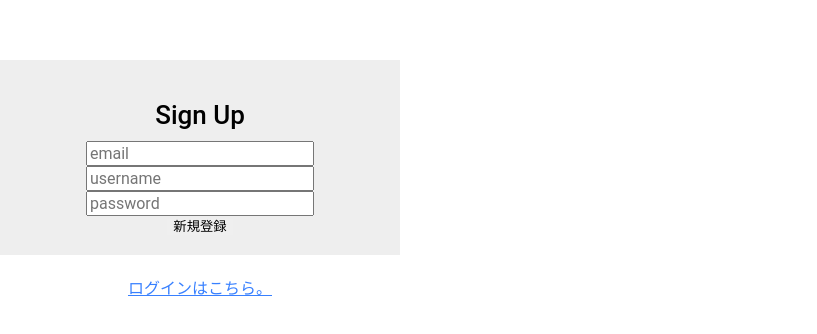
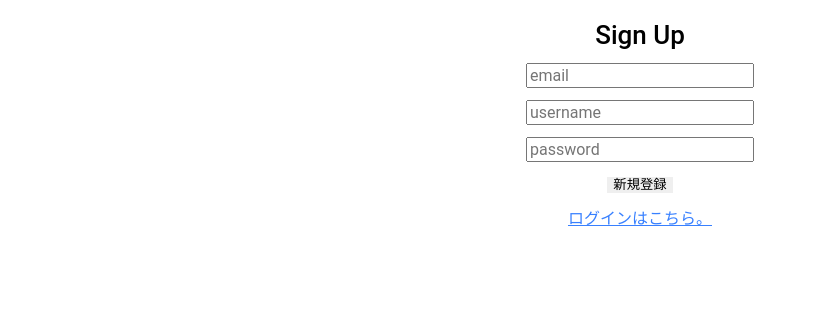
Before and after one commit to UedalabOsaka/LabScore, a React (Create React App) app: page /signup in a window 1280 px wide. Shown: the top 334 px of the page, without its empty margins (0-817 px from the left). Built offline with nearby package versions, Linux system fonts and the light colour scheme.

Commit message:
little style fix

```diff
--- a/src/pages/SignInOrUp.js
+++ b/src/pages/SignInOrUp.js
@@ -39,8 +39,8 @@ class SignInOrUp extends React.Component {
 
     render() {
         return (
-            <div className="container" style={{ textAlign: 'center' }}>
-                <div className="mx-auto" style={{ width: 400, background: '#eee', padding: 20, marginTop: 60 }}>
+            <div className="container" style={{ textAlign: 'center'}}>
+                <div className="mx-auto">
                     <h1>Log in</h1>
                     <Formik
                         initialValues={{ email: '', password: ''}}
@@ -53,7 +53,7 @@ class SignInOrUp extends React.Component {
                         {
                             ({ handleSubmit, handleChange, handleBlur, values, errors, touched }) => (
                                 <Form onSubmit={handleSubmit}>
-                                    <FormGroup>
+                                    <FormGroup style={{margin:'12px'}}>
                                         <Input
                                             placeholder="email"
                                             type="email"
@@ -68,7 +68,7 @@ class SignInOrUp extends React.Component {
                                             {errors.email}
                                         </FormFeedback>
                                     </FormGroup>
-                                    <FormGroup>
+                                    <FormGroup style={{margin:'12px'}}>
                                         <Input
                                             placeholder="password"
                                             type="password"
@@ -83,7 +83,7 @@ class SignInOrUp extends React.Component {
                                             {errors.password}
                                         </FormFeedback>
                                     </FormGroup>
-                                    <div style={{ textAlign: 'center' }}>
+                                    <div style={{ textAlign: 'center', margin:'12px',}}>
                                         <Button color="primary" type="submit" disabled={this.state.loading}>
                                             <Spinner size="sm" color="light" style={{ marginRight: 5 }} hidden={!this.state.loading} />
                                             ログイン
--- a/src/pages/SignUp.js
+++ b/src/pages/SignUp.js
@@ -78,7 +78,7 @@ class SignUp extends React.Component {
     render() {
         return (
             <div className="container" style={{ textAlign: 'center' }}>
-                <div className="mx-auto" style={{ width: 400, background: '#eee', padding: 20, marginTop: 60 }}>
+                <div className="mx-auto">
                     <h1>Sign Up</h1>
                     <Formik
                         initialValues={{ email: '', password: '', username: '' }}
@@ -93,7 +93,7 @@ class SignUp extends React.Component {
                         {
                             ({ handleSubmit, handleChange, handleBlur, values, errors, touched }) => (
                                 <Form onSubmit={handleSubmit}>
-                                    <FormGroup>
+                                    <FormGroup style={{margin:'12px'}}>
                                         <Input
                                             placeholder='email'
                                             type="email"
@@ -109,7 +109,7 @@ class SignUp extends React.Component {
                                         </FormFeedback>
                                     </FormGroup>
 
-                                    <FormGroup>
+                                    <FormGroup style={{margin:'12px'}}>
                                         <Input
                                             placeholder='username'
                                             type="username"
@@ -125,7 +125,7 @@ class SignUp extends React.Component {
                                         </FormFeedback>
                                     </FormGroup>
 
-                                    <FormGroup>
+                                    <FormGroup style={{margin:'12px'}}>
                                         <Input
                                             placeholder='password'
                                             type="password"
@@ -140,7 +140,7 @@ class SignUp extends React.Component {
                                             {errors.password}
                                         </FormFeedback>
                                     </FormGroup>
-                                    <div style={{ textAlign: 'center' }}>
+                                    <div style={{ textAlign: 'center',margin:'12px', }}>
                                         <Button color="success" type="submit" disabled={this.state.loading}>
                                             <Spinner size="sm" color="light" style={{ marginRight: 5 }} hidden={!this.state.loading} />
                                             新規登録
@@ -151,7 +151,7 @@ class SignUp extends React.Component {
                         }
                     </Formik>
                 </div>
-                <div className="mx-auto" style={{ width: 400, background: '#fff', padding: 20 }}>
+                <div className="mx-auto" style={{margin:'12px'}}>
                     <Link to="/signin">ログインはこちら。</Link>
                 </div>
 
```
